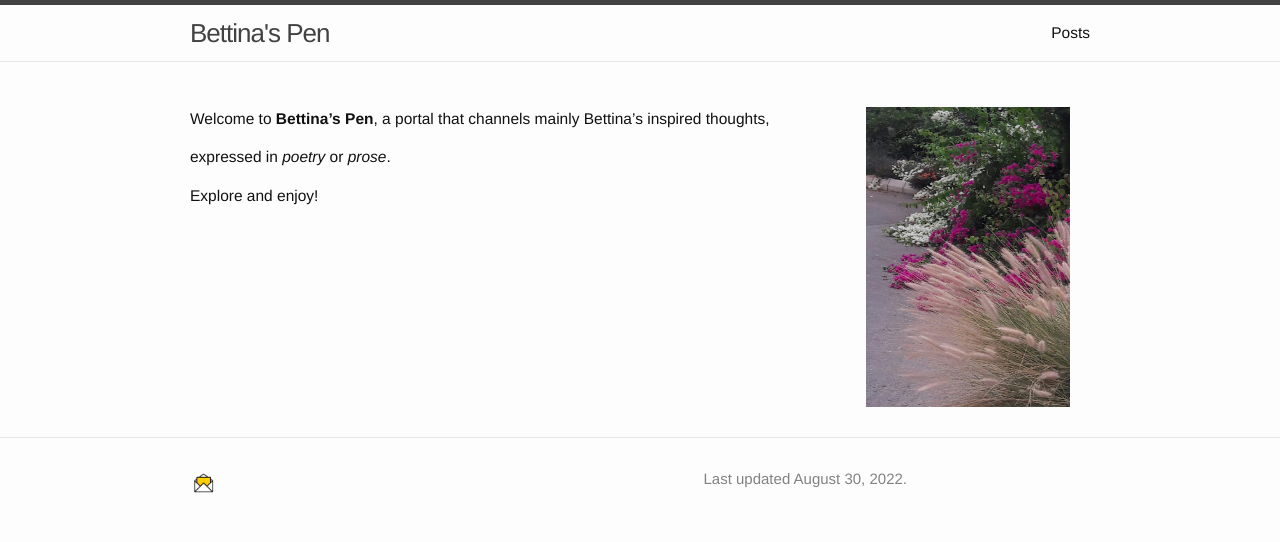
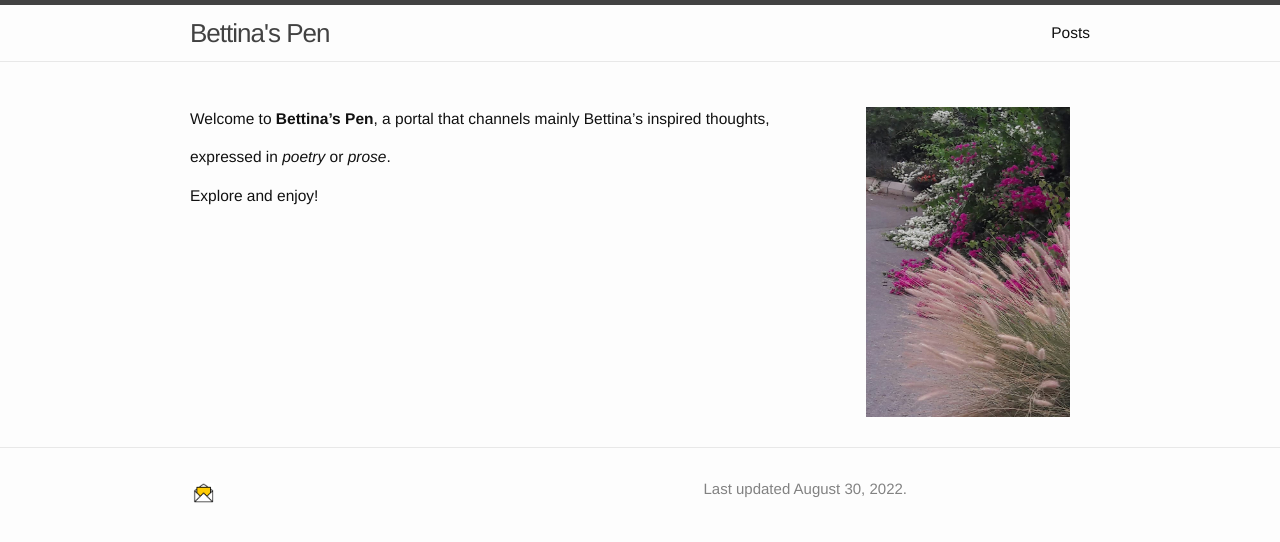
Before and after one commit to l-omar-chehab/bettinaspen.github.io-1, a Jekyll site: the page built from index.md, in a window 1280 px wide. Shown: the top 542 px of the page. Built offline with Jekyll 4.4.1, drawn with Linux system fonts in a browser that asks for light colours.

Commit message:
Update index.md

```diff
--- a/index.md
+++ b/index.md
@@ -4,7 +4,7 @@ layout: default
 
 <!--This is a comment for me that will not appear on the website-->
 
-![flower](./img/flower.jpg){: style="float: right; margin: 0px 20px; width: 204px; height: 300px" name="flower"}
+![flower](./img/flower.jpg){: style="float: right; margin: 0px 20px; width: 204px; height: 310px" name="flower"}
 
 Welcome to **Bettina's Pen**, a portal that channels mainly Bettina's inspired thoughts,
 
```
